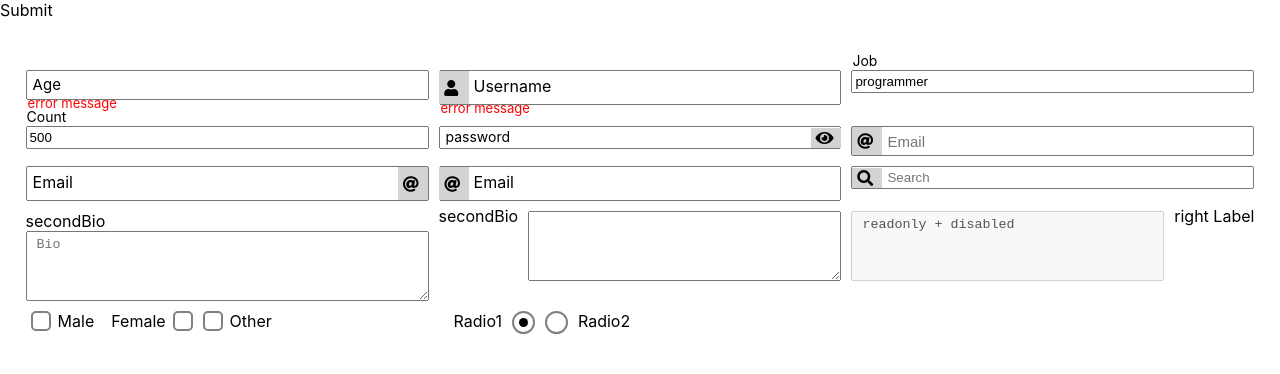
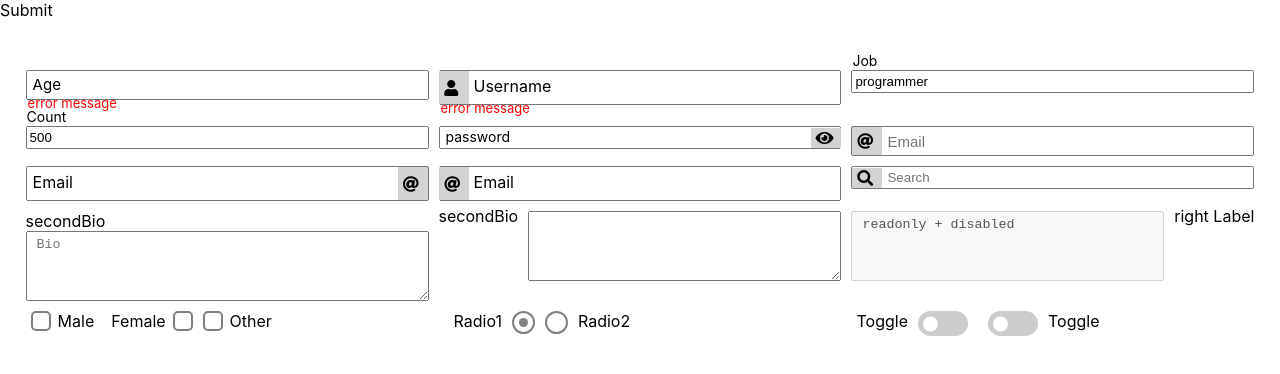
Before and after one commit to emotive44/library-components, a React (Create React App) app: page / in a window 1280 px wide. Shown: the top 374 px of the page. Built offline with nearby package versions, Linux system fonts and the light colour scheme.

Commit message:
toggle component

```diff
--- a/src/App.module.css
+++ b/src/App.module.css
@@ -6,3 +6,7 @@
   grid-template-columns: repeat(3, minmax(160px, 1fr));
   grid-gap: 1rem;
 }
+
+.flex {
+  display: flex;
+}
--- a/src/App.tsx
+++ b/src/App.tsx
@@ -5,6 +5,7 @@ import Input from "./components/Input/Input";
 import TextArea from './components/TextArea/TextArea';
 import CheckBox from './components/CheckBox/CheckBox';
 import RadioBtn from './components/Radio/RadioBtn';
+import Toggle from './components/Toggle/Toggle';
 
 
 function App() {
@@ -26,6 +27,8 @@ function App() {
     other       : false,
     radio1      : false,
     radio2      : false,
+    toggle1     : false,
+    toggle2     : false,
   });
   const [radioValue, setRadioValue] = useState('radio1');
   const radioBtns = { radio1: false, radio2: false }
@@ -201,7 +204,7 @@ function App() {
           />
         </div>
 
-        <div style={{ display: 'flex' }}>
+        <div className={classes.flex}>
           <CheckBox
             name              = "male"
             label             = "Male"
@@ -223,7 +226,7 @@ function App() {
           />
         </div>
 
-        <div style={{ display: 'flex' }}>
+        <div className={classes.flex}>
           <RadioBtn
             leftLabel
             name              = "radio1"
@@ -240,6 +243,22 @@ function App() {
             checked           = {radioValue === "radio2"}
           />
         </div>
+
+        <div className={classes.flex}>
+          <Toggle
+            leftLabel
+            name              = "toggle1"
+            label             = "Toggle"
+            checked           = {state.toggle1}
+            callbackChange    = {checkBoxChangeHandler}
+          />
+          <Toggle
+            name              = "toggle2"
+            label             = "Toggle"
+            checked           = {state.toggle2}
+            callbackChange    = {checkBoxChangeHandler}
+          />
+        </div>
       </div>
     </>
   );
--- a/src/components/Radio/RadioBtn.module.css
+++ b/src/components/Radio/RadioBtn.module.css
@@ -4,5 +4,6 @@
   .label > span { margin-left: 1rem; }
   .wrapper { position: relative; display: flex; justify-content: center; align-items: center; width: 23px; height: 23px; background: transparent; border: 2px solid grey; border-radius: 50px; }
   .wrapper.hover { border-color: black; transition: ease-in-out 0.3s border-color; }
-  .checked { content: ""; width: 9px; height: 9px; background-color: black; border-radius: 50px; opacity: 0; transition: .2s; }
+  .wrapper.check { border: 2.5px solid gray; }
+  .checked { content: ""; width: 9px; height: 9px; background-color: grey; border-radius: 50px; opacity: 0; transition: ease-in-out 0.4s opacity; }
   input:checked + .checked { opacity: 1; }
--- a/src/components/Radio/RadioBtn.tsx
+++ b/src/components/Radio/RadioBtn.tsx
@@ -28,6 +28,7 @@ const RadioBtn: FC<RadioBtnProps> = ({
 
   const wrapperClasses: string[] = [classes.wrapper];
   if(hover) wrapperClasses.push(classes.hover);
+  if(checked) wrapperClasses.push(classes.check);
 
   return (
     <div>
--- /dev/null
+++ b/src/components/Toggle/Toggle.module.css
@@ -0,0 +1,7 @@
+.label { margin: 0 5px; cursor: pointer; display: flex; flex-direction: row-reverse; }
+  .label.left { flex-direction: row; }
+  .label.left .wrapper { margin-left: 1rem; }
+  .toggle:checked ~ .wrapper { background-color: #838686; }
+  .toggle:checked ~ .wrapper .checked { right: 5px; }
+  .wrapper { margin-right: 1rem; position: relative; width: 50px; height: 25px; background: #ccc; border-radius: 50px; transition: .2s; }
+  .checked { position: absolute; top: 50%; right: calc(100% - 20px); content: ""; width: 15px; height: 15px; background-color: white; border-radius: 50px; transform: translateY(-50%); transition: ease-in-out .3s right; }
--- /dev/null
+++ b/src/components/Toggle/Toggle.tsx
@@ -0,0 +1,46 @@
+import React, { FC } from 'react';
+import classes from './Toggle.module.css';
+
+
+interface ToggleProps {
+  callbackChange  : React.ChangeEventHandler<HTMLInputElement>;
+  checked         : boolean;
+  name            : string;
+  id              ?: string;
+  label           ?: string;
+  leftLabel       ?: boolean;
+}
+
+const Toggle: FC<ToggleProps> = ({
+  id,
+  name,
+  label,
+  checked,
+  leftLabel,
+  callbackChange,
+}) => {
+  const labelClasses: string[] = [classes.label];
+  if(leftLabel) labelClasses.push(classes.left);
+
+  return (
+    <div>
+      <label htmlFor={id} className={labelClasses.join(' ')}>
+        {label && <span>{label}</span>}
+        <input
+          hidden
+          id         = {id}
+          name       = {name}
+          checked    = {checked}
+          type       = "checkbox"
+          className  = {classes.toggle}
+          onChange   = {callbackChange}
+        />
+        <div className={classes.wrapper}>
+          <span className={classes.checked}></span>
+        </div>
+      </label>
+    </div>
+  )
+}
+
+export default Toggle;
```
